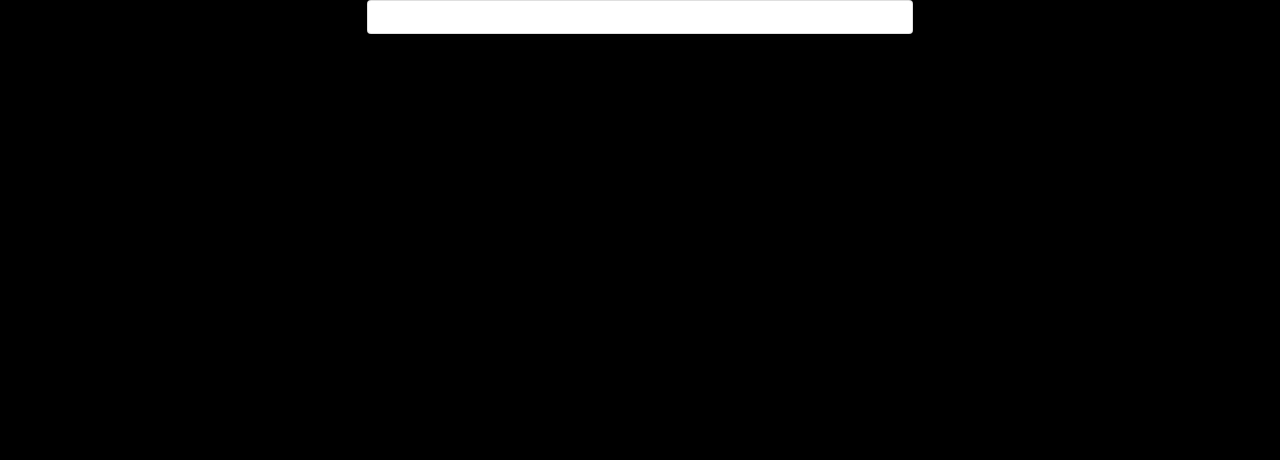
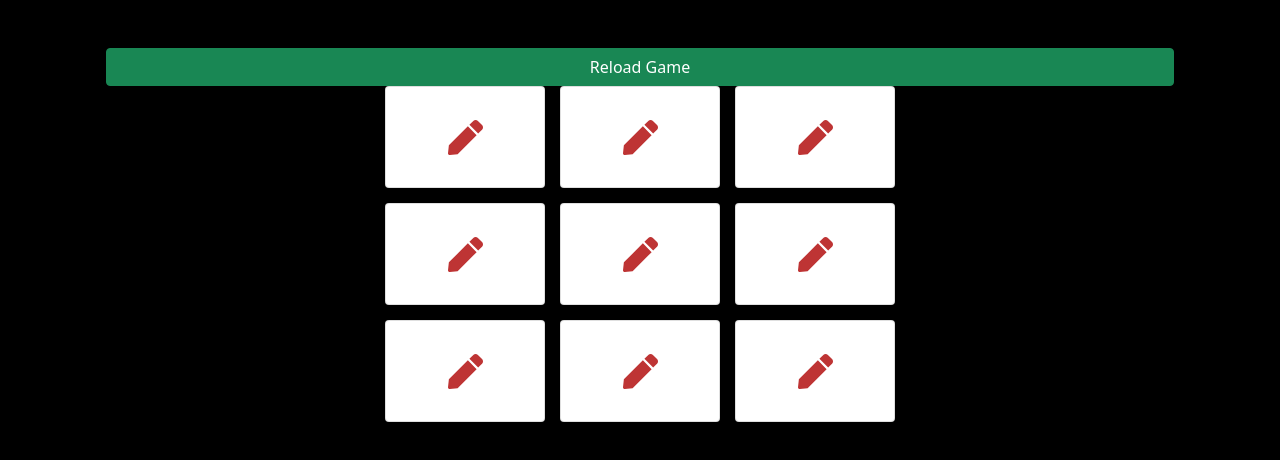
Before and after one commit to InfinityNaN/Tic_Tok_Toe, a React (Create React App) app: page / in a window 1280 px wide. Shown: the top 460 px of the page. Built offline with nearby package versions, Linux system fonts and the light colour scheme.

Commit message:
rendered

```diff
--- a/src/App.js
+++ b/src/App.js
@@ -1,9 +1,9 @@
 import React, { useState } from "react";
 import Icon from "./Components/Icon"
-// import react toastify
+// importing react toastify
 import { ToastContainer, toast } from 'react-toastify';
 import 'react-toastify/dist/ReactToastify.css';
-// import react strap
+// importing react strap
 import 'bootstrap/dist/css/bootstrap.css';
 import { Button, Row, Col, Card, CardBody, Container } from 'reactstrap';
 import "./style.css"
@@ -18,7 +18,7 @@ import "./style.css"
        setIsCross(false)
        setWinMessage("")
        setSelect("x")
-       ticArray.fill("")
+       ticArray.fill("empty")
     }
 
     const checkIsWinner=()=>{
@@ -88,14 +88,23 @@ import "./style.css"
         checkIsWinner()
     }
     return(
-        <Container>
+        <Container className="p-5">
+            <ToastContainer position="bottom-center"></ToastContainer>
             <Row>
+
+                <Button color="success" onClick={reloadGame}> Reload Game </Button>
                 <Col md={6} className="offset-md-3">
-                    <Card>
-                        <CardBody>
+                    <div className="grid">
+                         {ticArray.map((value, index) =>(
+                             <Card onClick={() => changeItem(index)}>
+                                 <CardBody className="box">
+                                     {console.log(value, index)}
+                                     <Icon choice={ticArray[index]}/>
+                                 </CardBody>
+                             </Card>
 
-                        </CardBody>
-                    </Card>
+                         ))}
+                    </div>
                 </Col>
             </Row>
         </Container>
```
